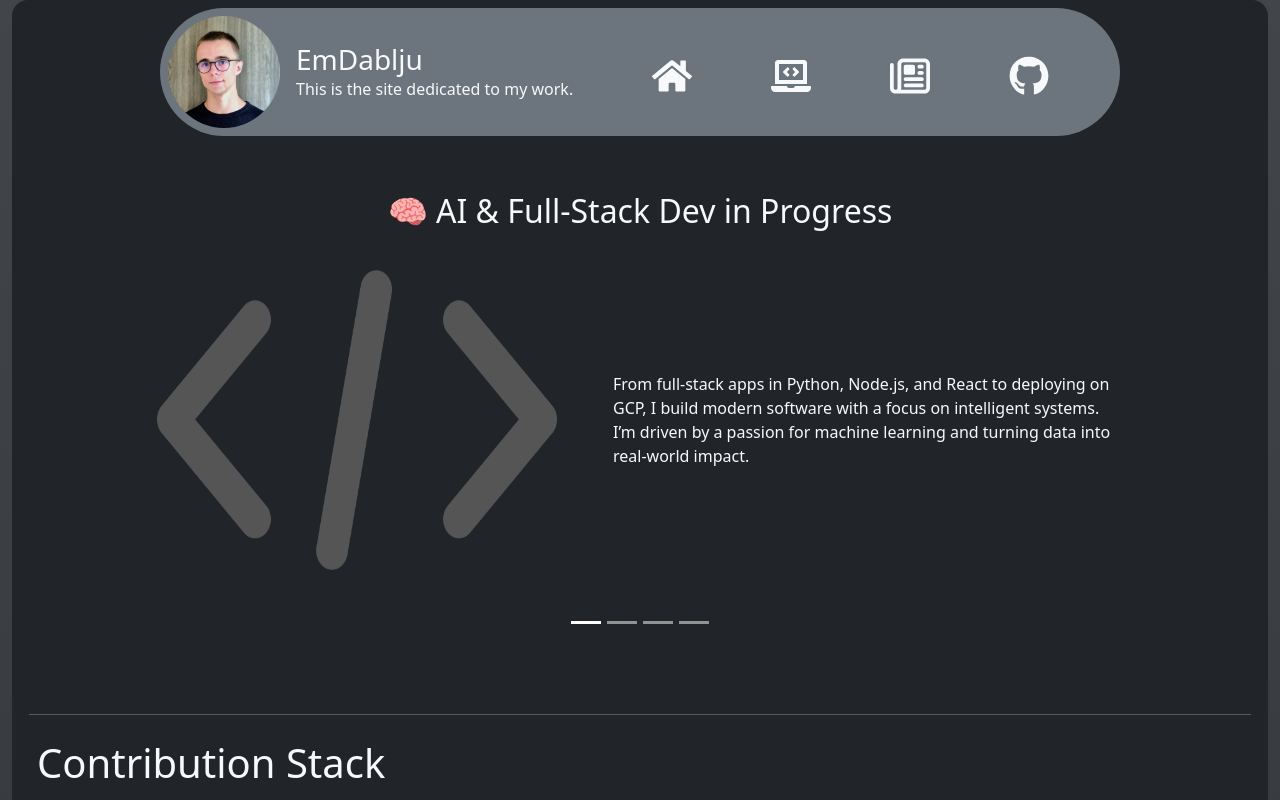
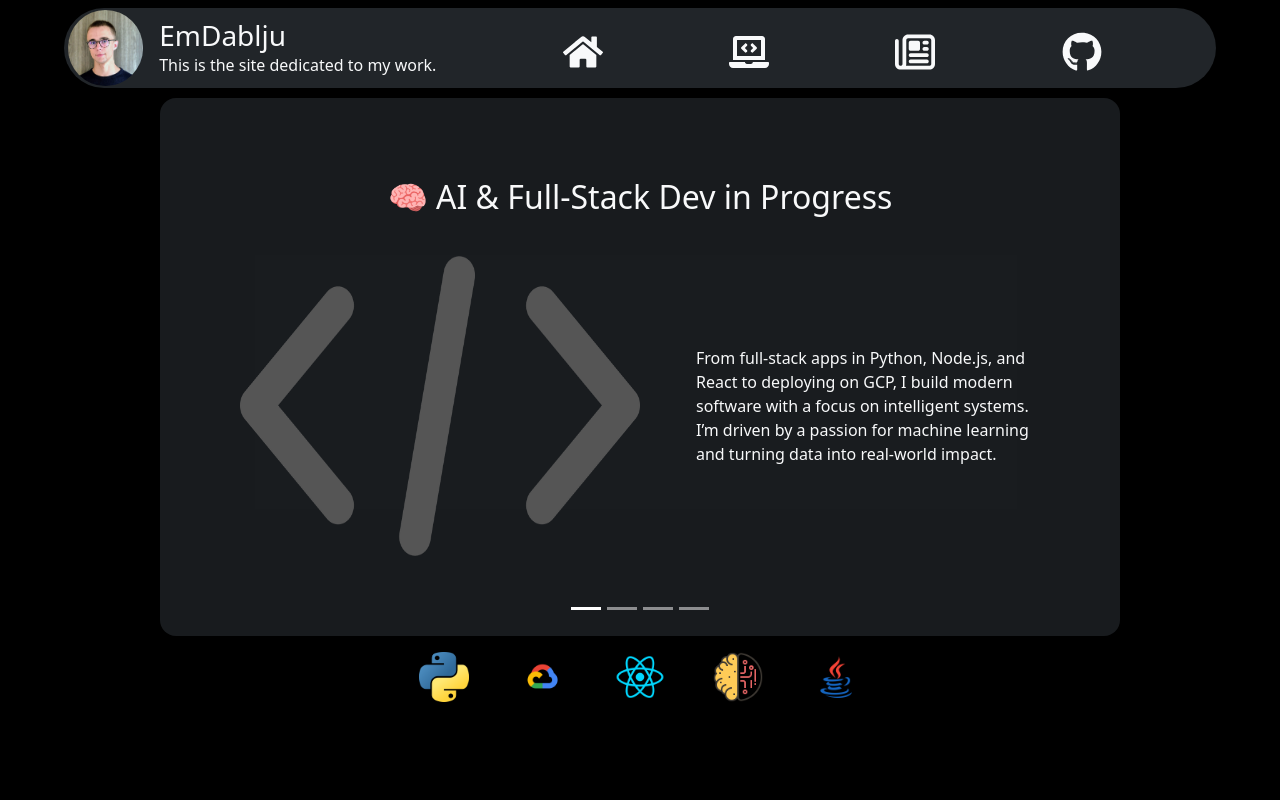
Before and after one commit to EmD4blju/portfolio_web_app, a React (Vite) app in the folder website/: page / in a window 1280 px wide. Shown: the top 800 px of the page. Built offline with nearby package versions, Linux system fonts and the light colour scheme.

Commit message:
feat: UI changes

```diff
--- a/website/src/App.tsx
+++ b/website/src/App.tsx
@@ -4,7 +4,7 @@ import Header from "./components/header/Header";
 
 function App() {
   return (
-    <div className="container-fluid bg-dark bg-gradient min-vh-100 text-light d-flex flex-column justify-content-between gap-2">
+    <div className="bg-black text-light d-flex flex-column justify-content-between">
       <Header />
       <Body />
       <Footer />
--- a/website/src/components/body/Body.tsx
+++ b/website/src/components/body/Body.tsx
@@ -1,16 +1,14 @@
 import ContributionStack from "./contribution_stack/ContributionStack";
 import Home from "./home/Home";
-import TechStack from "./tech_stack/TechStack";
 
 function Body() {
   return (
-    <div className="rounded-4 p-3 bg-dark border-dark border-start border-end flex-fill align-self-center w-100">
-      <Home />
-      <hr />
-      <ContributionStack />
-      <hr />
-      <TechStack />
-    </div>
+    <>
+      <div className="flex-fill align-self-center w-100">
+        <Home />
+        <ContributionStack />
+      </div>
+    </>
   );
 }
 
--- a/website/src/components/body/home/Carousel.tsx
+++ b/website/src/components/body/home/Carousel.tsx
@@ -9,7 +9,7 @@ function Carousel() {
   return (
     <div
       id="homeCarousel"
-      className="carousel slide p-5 container"
+      className="carousel slide p-5 w-75 align-self-center bg-dark bg-opacity-75 rounded-4"
       data-bs-ride="carousel"
     >
       <div className="carousel-indicators">
--- a/website/src/components/body/home/Home.tsx
+++ b/website/src/components/body/home/Home.tsx
@@ -1,9 +1,48 @@
 import Carousel from "./Carousel";
+import pythonLogo from "@assets/python-logo.png";
+import javaLogo from "@assets/java-logo.png";
+import gcpLogo from "@assets/gcp-logo.png";
+import reactLogo from "@assets/react-logo.png";
+import aiLogo from "@assets/ai-logo.png";
 
 function Home() {
+  const techItemWidth = 50;
+  const techItemHeight = 50;
   return (
-    <div className="mt-5 p-5 d-flex flex-column gap-2">
+    <div className="d-flex flex-column min-vh-100 justify-content-center gap-3">
       <Carousel />
+      <div className="d-flex flex-wrap justify-content-center gap-5">
+        <img
+          src={pythonLogo}
+          alt="image"
+          width={techItemWidth}
+          height={techItemHeight}
+        />
+        <img
+          src={gcpLogo}
+          alt="image"
+          width={techItemWidth}
+          height={techItemHeight}
+        />
+        <img
+          src={reactLogo}
+          alt="image"
+          width={techItemWidth}
+          height={techItemHeight}
+        />
+        <img
+          src={aiLogo}
+          alt="image"
+          width={techItemWidth}
+          height={techItemHeight}
+        />
+        <img
+          src={javaLogo}
+          alt="image"
+          width={techItemWidth}
+          height={techItemHeight}
+        />
+      </div>
     </div>
   );
 }
--- a/website/src/components/footer/Footer.tsx
+++ b/website/src/components/footer/Footer.tsx
@@ -3,7 +3,7 @@ import { FaLinkedin } from "react-icons/fa";
 
 function Footer() {
   return (
-    <div className="fs-5 border-top rounded-4 border-light d-flex justify-content-between">
+    <div className="fs-5 d-flex justify-content-between">
       <span className="align-self-center p-3">© 2025 EmDablju</span>
       <span className="align-self-center p-3 d-none d-sm-block">
         Developed by EmDablju
--- a/website/src/components/header/Header.tsx
+++ b/website/src/components/header/Header.tsx
@@ -3,7 +3,10 @@ import Navbar from "./Navbar";
 
 function Header() {
   return (
-    <div className="p-2 w-75 mt-2 z-3 position-fixed rounded-pill bg-secondary d-flex justify-content-evenly align-items-center flex-wrap align-self-center">
+    <div
+      className="p-1 mt-2 z-3 position-fixed rounded-pill bg-dark d-flex justify-content-evenly align-items-center align-self-center"
+      style={{ width: "90%", height: "80px" }}
+    >
       <HeaderTitle />
       <Navbar />
     </div>
--- a/website/src/components/header/HeaderTitle.tsx
+++ b/website/src/components/header/HeaderTitle.tsx
@@ -6,7 +6,7 @@ function HeaderTitle() {
       <img
         src={profile}
         className="rounded-circle"
-        style={{ width: "7em" }}
+        style={{ width: "4.7em" }}
         alt="No image"
       />
       <div className="d-flex flex-column p-3">
```
Also changed, not shown: 1 other file (tests, documents, lock files or other folders).
